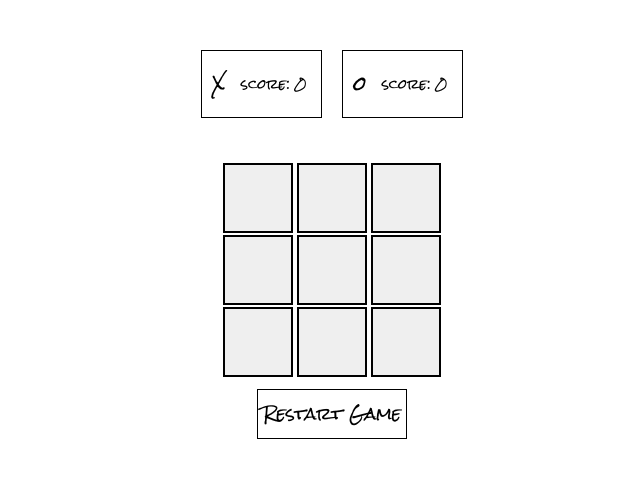
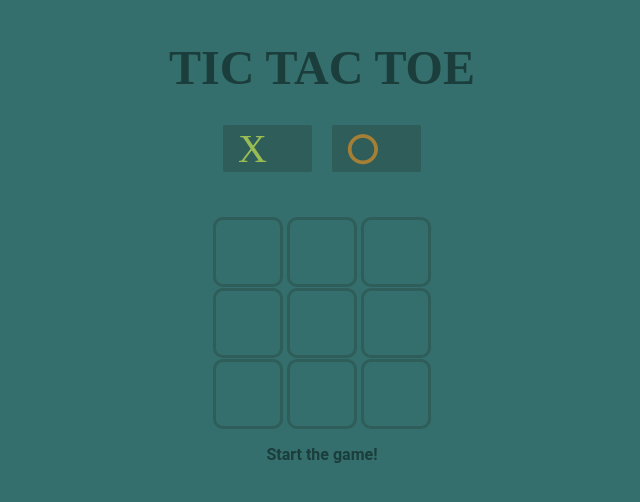
Before and after one commit to lidiahaile/tic-tac-toe, a website built with Vite: page tic-tac-toe/index.html in a window 1280 px wide. Shown: the whole page, without its empty margins (318-958 px from the left). Built offline with nearby package versions, Linux system fonts and the light colour scheme; files whose address does not match are found by name; a web font is replaced by a local one.

Commit message:
event listerner and function to start the game added

```diff
--- a/tic-tac-toe/index.html
+++ b/tic-tac-toe/index.html
@@ -11,23 +11,24 @@
  <body>
   <!--game container-->
     <section class="game__container">
+    <h1 class="game__name">TIC TAC TOE</h1>
 
     <!--score and symbols-->
    <section class="game__players">
      <div class="game__players--xo">
-      <button class="game__players--button">X</button>
-       <p class="game__score">score: 0</p>
+      <button class="game__players--button-x">X</button>
+       <p class="game__score"></p>
      </div>
 
      <div class="game__players--xo">
-      <button class="game__players--button">o</button>
-        <p class="game__score">score: 0</p>
+      <button class="game__players--button-o">〇</button>
+        <p class="game__score"></p>
      </div>
    </section>
 
    <!--game grid-->
         <p class="game__text"></p>
-        <section class="game__grid">
+      <section class="game__grid">
           <div class="game__grid--divider" >
           <button class="game__grid--one" id="game__grid--button" > </button>
           <button class="game__grid--two" id="game__grid--button"></button>
@@ -46,7 +47,7 @@
           <button class="game__grid--nine" id="game__grid--button"></button>
           </div>
         </section>
-        <p class="game__button--restart">Restart Game</p>
+        <p class="game__button--restart">Start the game! </p>
    </section>
 <script type="module" src="/src/main.ts"></script>
   </body>
--- a/tic-tac-toe/src/main.ts
+++ b/tic-tac-toe/src/main.ts
@@ -1 +1,43 @@
 import './style.scss'
+
+
+//accessing HTML elements
+const startButton = document.querySelector<HTMLButtonElement>(".game__button--restart")
+const gameText =  document.querySelector<HTMLButtonElement>(".game__text")
+const buttonO = document.querySelector<HTMLButtonElement>(".game__players--button-o")
+const buttonX =document.querySelector<HTMLButtonElement>(".game__players--button-x")
+
+//throw the error
+if (
+  !startButton ||
+  !gameText ||
+  !buttonO ||
+  !buttonX
+  ){
+    throw new Error ("Issue with selectors");
+  }
+
+
+
+
+
+
+//start the game
+////function
+const handleStartGameButton=(event:Event)=>{
+  console.log("Start the game event",event);
+  const clickStartButton = event.target as HTMLButtonElement
+  clickStartButton.innerText="Restart game"
+  gameText.innerText="Choose your symbol"
+
+
+}
+////event listener
+startButton.addEventListener("click", handleStartGameButton)
+
+///choose the symbol
+///function
+
+
+
+///event listener
--- a/tic-tac-toe/src/style.scss
+++ b/tic-tac-toe/src/style.scss
@@ -1,9 +1,11 @@
-@import url('https://fonts.googleapis.com/css2?family=Indie+Flower&family=Rock+Salt&display=swap');
-$font-text: "Rock Salt";
-$font-game: "Indie Flower";
-$color-primary: white;
-$color-secondary: black;
-$color-tertiary: red;
+@import url('https://fonts.googleapis.com/css2?family=ABeeZee:ital@0;1&family=Anton&display=swap');
+$font-game: "ABeeZee";
+$font-text: "Roboto";
+$color-primary: rgb(52, 111, 109);
+$color-secondary: rgb(166, 127, 54);
+$color-tertiary: rgb(153, 188, 83);
+$color-four: rgb(46, 93, 90);
+$color-five: rgb(27, 61, 59);
 
 
 
@@ -12,12 +14,10 @@ $color-tertiary: red;
   margin: 5px;
   padding: 5px;
 
+}
 
-}
-body{
-   background-image: url('./images/background.jpg');
-    background-size: cover;
-    background-position: center;
+  body{
+  background-color: $color-primary;
 }
 
 
@@ -27,10 +27,13 @@ body{
   align-items: center;
   justify-content: center;
   align-self: center;
-  height:60%;
-  width: 100%;
 
 
+  .game__name{
+    font-family: $font-game;
+    color: $color-five;
+    font-size: 300%;
+  }
 
 
 
@@ -38,6 +41,7 @@ body{
     display: flex;
     flex-direction: row;
     justify-content: center;
+   width: 218px;
 
 
 
@@ -47,40 +51,57 @@ body{
     .game__players--xo{
       display: flex;
       flex-direction: row;
-      justify-content: space-between;
-      align-items: center;
-      border: 1.5px solid $color-secondary;
+      justify-content: space-around;
+      align-items: baseline;
+      padding: 0%;
+      background-color: $color-four;
+      border-radius: 2px;
       margin: 10px;
+      width: 218px;
 
 
-      .game__players--button{
-        padding: 0%;
-        border: 0px;
-        font-family: $font-text;
-        font-size: 120%;
-        background-color: $color-primary;
+      .game__players--button-x{
+        margin: 0px;
+          padding: 0px;
+        font-family: $font-game;
+        font-size: 250%;
+        background-color: $color-four;
         border: none;
+        color: $color-tertiary;
 
       }
 
+      .game__players--button-o{
+        margin:0px;
+        padding: 0px;
+        font-family: $font-game;
+        font-size: 200%;
+        background-color: $color-four;
+        border: none;
+        color: $color-secondary;
+        font-weight: bolder;
+
+      }
+
+
       .game__score{
-        font-size:80%;
-        font-family: $font-text;
+        margin: 0px;
+          padding: 0px;
+        font-size:250%;
+        font-family: $font-game;
+        color: $color-five;
       }
     }
   }
 
+  .game__text{
+    font-family: $font-game;
+  }
   .game__grid{
     padding:0px;
     border: 0px;
     width: auto;
     height: auto;
-
-
-
-    .grid--image{
-      width:80%;
-    }
 
 
    #game__grid--button{
@@ -89,16 +110,19 @@ body{
      padding: 0%;
      border: 0%;
      margin:0;
-    border: none;
-    border: 2px solid $color-secondary;
-
-
+    border: 3px solid $color-four;
+    border-radius: 10px;
+    //border: 2px solid $color-secondary;
+    background-color: $color-primary
     }
 
     .game__grid--divider{
       padding: 0px;
       border: 0px;
       margin: 0px;
+
+
+
     }
 
 
@@ -106,12 +130,10 @@ body{
 
   .game__button--restart{
     font-family: $font-text;
-    border: 1.5px solid $color-secondary;
-
-
-
-
-
+    //border: 1.5px solid $color-primary;
+    color: $color-five;
+    font-size: 100%;
+    font-weight: bold;
   }
 
 
```
